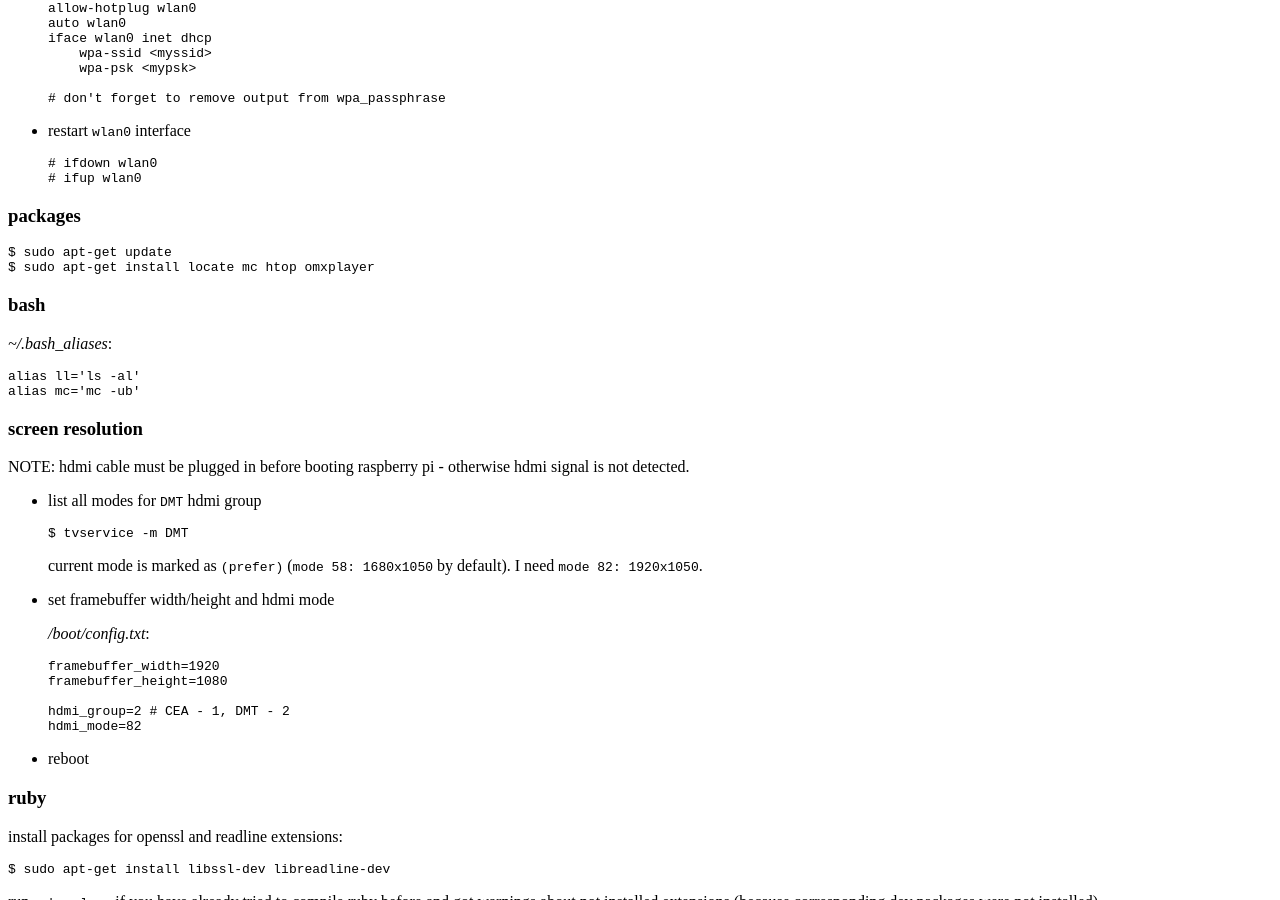
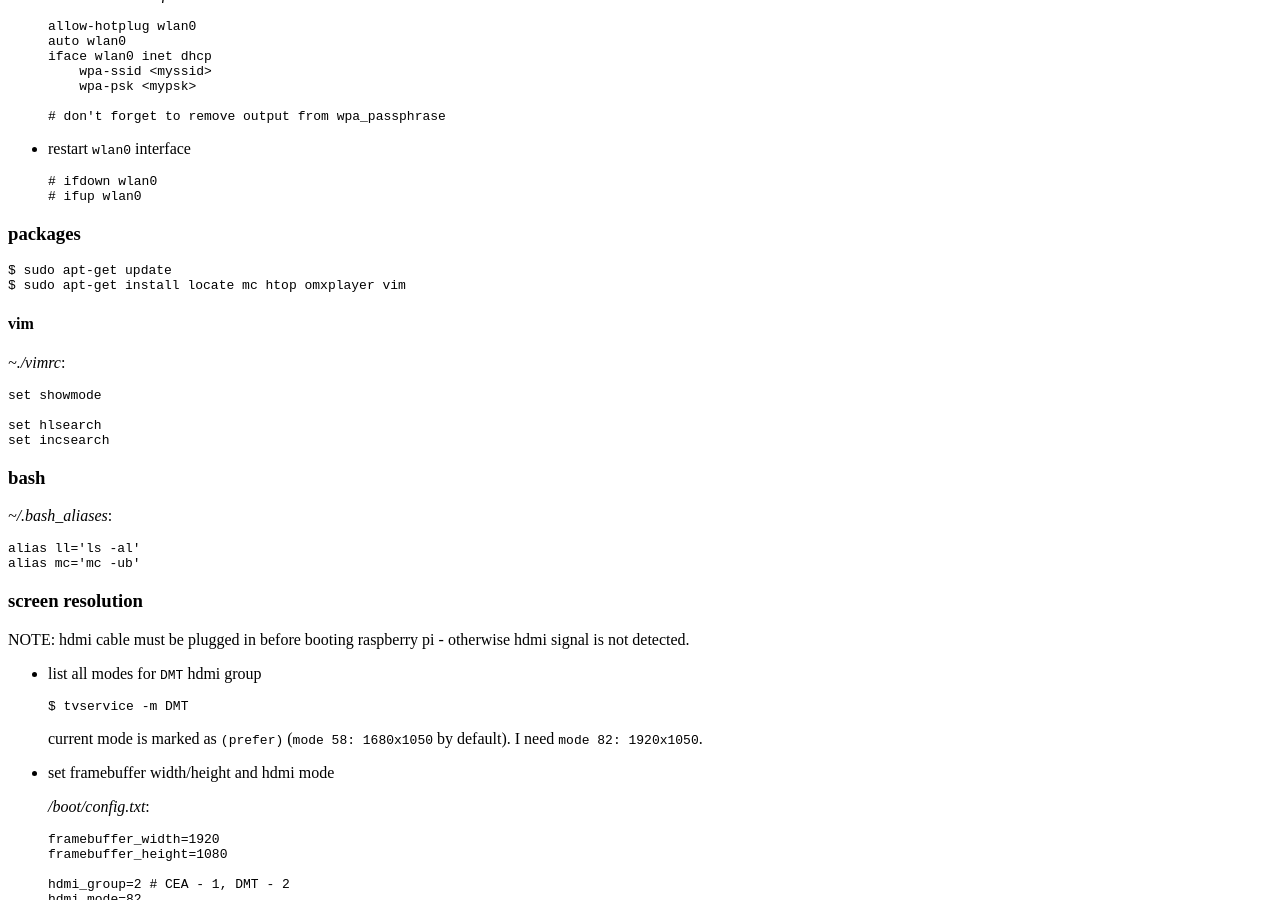
Before and after one commit to tap349/tap349.github.io, a Jekyll site: the page built from _posts/2017-04-15-raspberry-pi.md, in a window 1280 px wide and 900 px high, scrolled down 2932 px. Built offline with Jekyll 4.4.1, drawn with Linux system fonts in a browser that asks for light colours.

Commit message:
update 2017-04-22_23:36:47

````diff
--- a/_posts/2017-04-15-raspberry-pi.md
+++ b/_posts/2017-04-15-raspberry-pi.md
@@ -191,7 +191,18 @@ NOTE: network module in raspberry pi supports 2.4 GHz only
 
 ```sh
 $ sudo apt-get update
-$ sudo apt-get install locate mc htop omxplayer
+$ sudo apt-get install locate mc htop omxplayer vim
+```
+
+#### vim
+
+_~./vimrc_:
+
+```vim
+set showmode
+
+set hlsearch
+set incsearch
 ```
 
 ### bash
````
